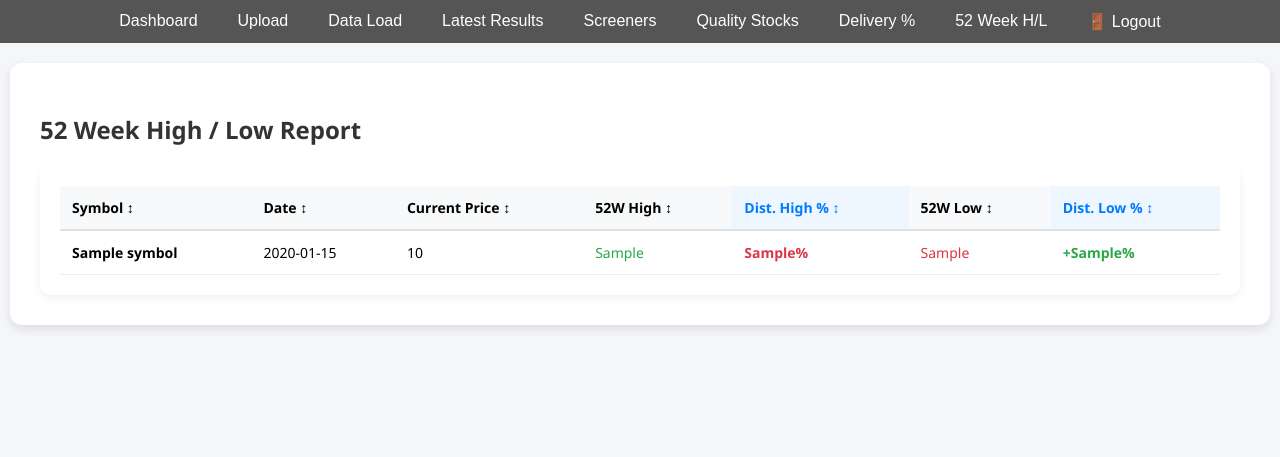
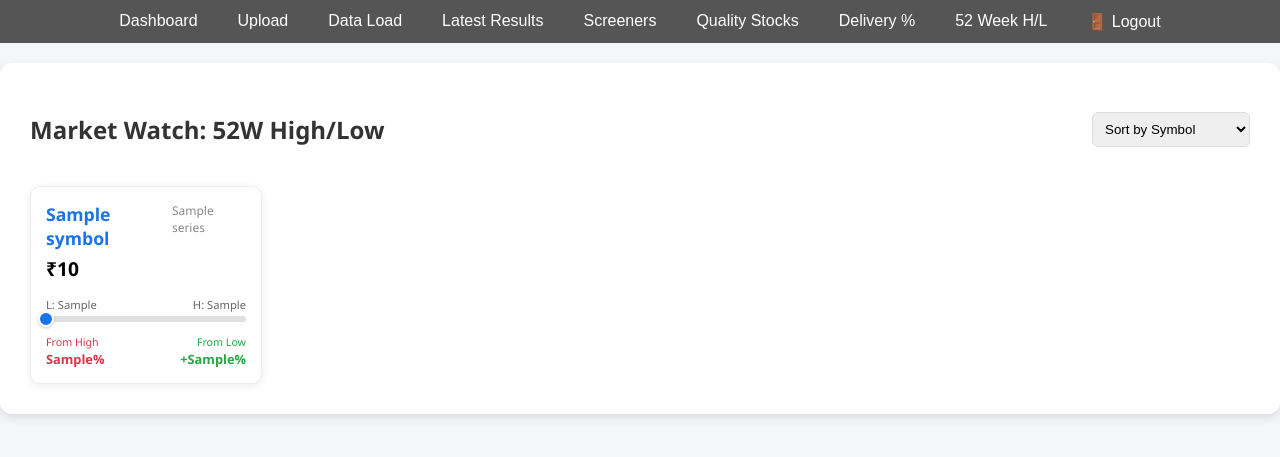
Before and after one commit to RSUDHAKARREDDI/stocksrating, a Flask app: template templates/yr_new_high_low.html in a window 1280 px wide. Shown: the part 46-503 px from the top of the page. Run offline with Flask 3, Linux system fonts and the light colour scheme; the template is opened without the code that fills it: most values are stand-ins (such as "Sample title", 1, 10 or a date in 2020); parts of the project's set-up code (start-up, migrations or seed data) failed here and were passed over.

Commit message:
v24.0 52 week high low style change

```diff
--- a/templates/yr_new_high_low.html
+++ b/templates/yr_new_high_low.html
@@ -1,83 +1,94 @@
 {% extends "layout.html" %}
-{% block title %}52 Week High/Low Analysis{% endblock %}
+{% block title %}52 Week High/Low Cards{% endblock %}
 
 {% block content %}
-<div class="container" style="margin-top: 20px; font-family: 'Segoe UI', sans-serif; max-width: 1200px; margin-left: auto; margin-right: auto;">
-    <h2 style="margin-bottom: 20px; color: #333;">52 Week High / Low Report</h2>
+<div class="container" style="margin-top: 20px; font-family: 'Segoe UI', sans-serif; max-width: 1400px; margin-left: auto; margin-right: auto;">
+    <div style="display: flex; justify-content: space-between; align-items: center; margin-bottom: 20px;">
+        <h2 style="color: #333;">Market Watch: 52W High/Low</h2>
+        <select id="sortSelect" onchange="sortCards()" style="padding: 8px; border-radius: 6px; border: 1px solid #ddd;">
+            <option value="symbol">Sort by Symbol</option>
+            <option value="high">Sort by % from High</option>
+            <option value="low">Sort by % from Low</option>
+        </select>
+    </div>
 
-    <div style="background:#fff; border-radius:12px; box-shadow:0 4px 10px rgba(0,0,0,.06); padding:20px; overflow-x: auto;">
-        <table id="reportTable" style="width: 100%; border-collapse: collapse; text-align: left; font-size: 14px;">
-            <thead>
-                <tr style="background: #f8f9fa; border-bottom: 2px solid #dee2e6; cursor: pointer;">
-                    <th onclick="sortTable(0, 'string')" style="padding: 12px;">Symbol ↕</th>
-                    <th onclick="sortTable(1, 'string')" style="padding: 12px;">Date ↕</th>
-                    <th onclick="sortTable(2, 'number')" style="padding: 12px;">Current Price ↕</th>
-                    <th onclick="sortTable(3, 'number')" style="padding: 12px;">52W High ↕</th>
-                    <th onclick="sortTable(4, 'number')" style="padding: 12px; color: #007bff; background: #eef6ff;">Dist. High % ↕</th>
-                    <th onclick="sortTable(5, 'number')" style="padding: 12px;">52W Low ↕</th>
-                    <th onclick="sortTable(6, 'number')" style="padding: 12px; color: #007bff; background: #eef6ff;">Dist. Low % ↕</th>
-                </tr>
-            </thead>
-            <tbody>
-                {% for row in rows %}
-                <tr style="border-bottom: 1px solid #eee;">
-                    <td style="padding: 12px; font-weight: bold;">{{ row.SYMBOL }}</td>
-                    <td style="padding: 12px;">{{ row.DATE1_STR }}</td>
-                    <td style="padding: 12px;" data-value="{{ row.LAST_PRICE }}">{{ row.LAST_PRICE }}</td>
-                    <td style="padding: 12px; color: #28a745;" data-value="{{ row.Adjusted_52_Week_High }}">{{ row.Adjusted_52_Week_High }}</td>
-                    <td style="padding: 12px; color: #dc3545; font-weight: bold;" data-value="{{ row.pct_from_high }}">
-                        {{ row.pct_from_high }}%
-                    </td>
-                    <td style="padding: 12px; color: #dc3545;" data-value="{{ row.Adjusted_52_Week_Low }}">{{ row.Adjusted_52_Week_Low }}</td>
-                    <td style="padding: 12px; color: #28a745; font-weight: bold;" data-value="{{ row.pct_from_low }}">
-                        +{{ row.pct_from_low }}%
-                    </td>
-                </tr>
-                {% endfor %}
-            </tbody>
-        </table>
+    <div id="cardGrid" style="display: grid; grid-template-columns: repeat(auto-fill, minmax(220px, 1fr)); gap: 15px;">
+        {% for row in rows %}
+        <div class="stock-card"
+             data-symbol="{{ row.SYMBOL }}"
+             data-high="{{ row.pct_from_high }}"
+             data-low="{{ row.pct_from_low }}"
+             style="background: #fff; border-radius: 10px; padding: 15px; box-shadow: 0 2px 8px rgba(0,0,0,0.08); border: 1px solid #eee;">
+
+            <div style="display: flex; justify-content: space-between; margin-bottom: 5px;">
+                <span style="font-weight: 800; color: #1a73e8; font-size: 1.1rem;">{{ row.SYMBOL }}</span>
+                <span style="font-size: 0.75rem; color: #888;">{{ row.SERIES or 'EQ' }}</span>
+            </div>
+
+            <div style="font-size: 1.2rem; font-weight: bold; margin-bottom: 15px;">
+                ₹{{ row.LAST_PRICE }}
+            </div>
+
+            <div style="margin-bottom: 10px;">
+                <div style="display: flex; justify-content: space-between; font-size: 0.7rem; color: #666; margin-bottom: 4px;">
+                    <span>L: {{ row.Adjusted_52_Week_Low }}</span>
+                    <span>H: {{ row.Adjusted_52_Week_High }}</span>
+                </div>
+                <div style="height: 6px; background: #e0e0e0; border-radius: 3px; position: relative;">
+                    {% set range = row.Adjusted_52_Week_High|float - row.Adjusted_52_Week_Low|float %}
+                    {% set pos = ((row.LAST_PRICE|float - row.Adjusted_52_Week_Low|float) / range * 100) if range > 0 else 0 %}
+                    <div style="position: absolute; left: {{ pos }}%; top: 50%; transform: translate(-50%, -50%); width: 12px; height: 12px; background: #1a73e8; border-radius: 50%; border: 2px solid #fff; box-shadow: 0 1px 3px rgba(0,0,0,0.2);"></div>
+                </div>
+            </div>
+
+            <div style="display: flex; justify-content: space-between; font-size: 0.8rem;">
+                <div style="color: #dc3545;">
+                    <small>From High</small><br>
+                    <strong>{{ row.pct_from_high }}%</strong>
+                </div>
+                <div style="color: #28a745; text-align: right;">
+                    <small>From Low</small><br>
+                    <strong>+{{ row.pct_from_low }}%</strong>
+                </div>
+            </div>
+        </div>
+        {% endfor %}
     </div>
 </div>
 
+<style>
+    /* Ensure exactly 5 columns on large screens */
+    @media (min-width: 1200px) {
+        #cardGrid {
+            grid-template-columns: repeat(5, 1fr) !important;
+        }
+    }
+    .stock-card:hover {
+        transform: translateY(-3px);
+        transition: all 0.2s ease;
+        box-shadow: 0 5px 15px rgba(0,0,0,0.1) !important;
+    }
+</style>
+
 <script>
-/**
- * Efficient Array-based Table Sort
- * @param {number} colIndex - Index of the column
- * @param {string} type - 'number' or 'string'
- */
-function sortTable(colIndex, type) {
-    const table = document.getElementById("reportTable");
-    const tbody = table.querySelector("tbody");
-    const rows = Array.from(tbody.querySelectorAll("tr"));
+function sortCards() {
+    const grid = document.getElementById("cardGrid");
+    const cards = Array.from(grid.getElementsByClassName("stock-card"));
+    const sortBy = document.getElementById("sortSelect").value;
 
-    // Check current sort direction (stored on the table element)
-    const currentDir = table.getAttribute("data-sort-dir") === "asc" ? "desc" : "asc";
-    table.setAttribute("data-sort-dir", currentDir);
-
-    const sortedRows = rows.sort((a, b) => {
-        const aCell = a.cells[colIndex];
-        const bCell = b.cells[colIndex];
-
-        // Get value from data-value attribute, or fallback to textContent
-        let aVal = aCell.getAttribute("data-value") || aCell.textContent.trim();
-        let bVal = bCell.getAttribute("data-value") || bCell.textContent.trim();
-
-        if (type === 'number') {
-            return currentDir === "asc"
-                ? parseFloat(aVal) - parseFloat(bVal)
-                : parseFloat(bVal) - parseFloat(aVal);
-        } else {
-            return currentDir === "asc"
-                ? aVal.localeCompare(bVal)
-                : bVal.localeCompare(aVal);
+    cards.sort((a, b) => {
+        if (sortBy === 'symbol') {
+            return a.dataset.symbol.localeCompare(b.dataset.symbol);
+        } else if (sortBy === 'high') {
+            return parseFloat(a.dataset.high) - parseFloat(b.dataset.high);
+        } else if (sortBy === 'low') {
+            return parseFloat(b.dataset.low) - parseFloat(a.dataset.low);
         }
     });
 
-    // Remove existing rows and append sorted rows
-    while (tbody.firstChild) {
-        tbody.removeChild(tbody.firstChild);
-    }
-    tbody.append(...sortedRows);
+    // Re-append to grid
+    grid.innerHTML = "";
+    cards.forEach(card => grid.appendChild(card));
 }
 </script>
 {% endblock %}
```
